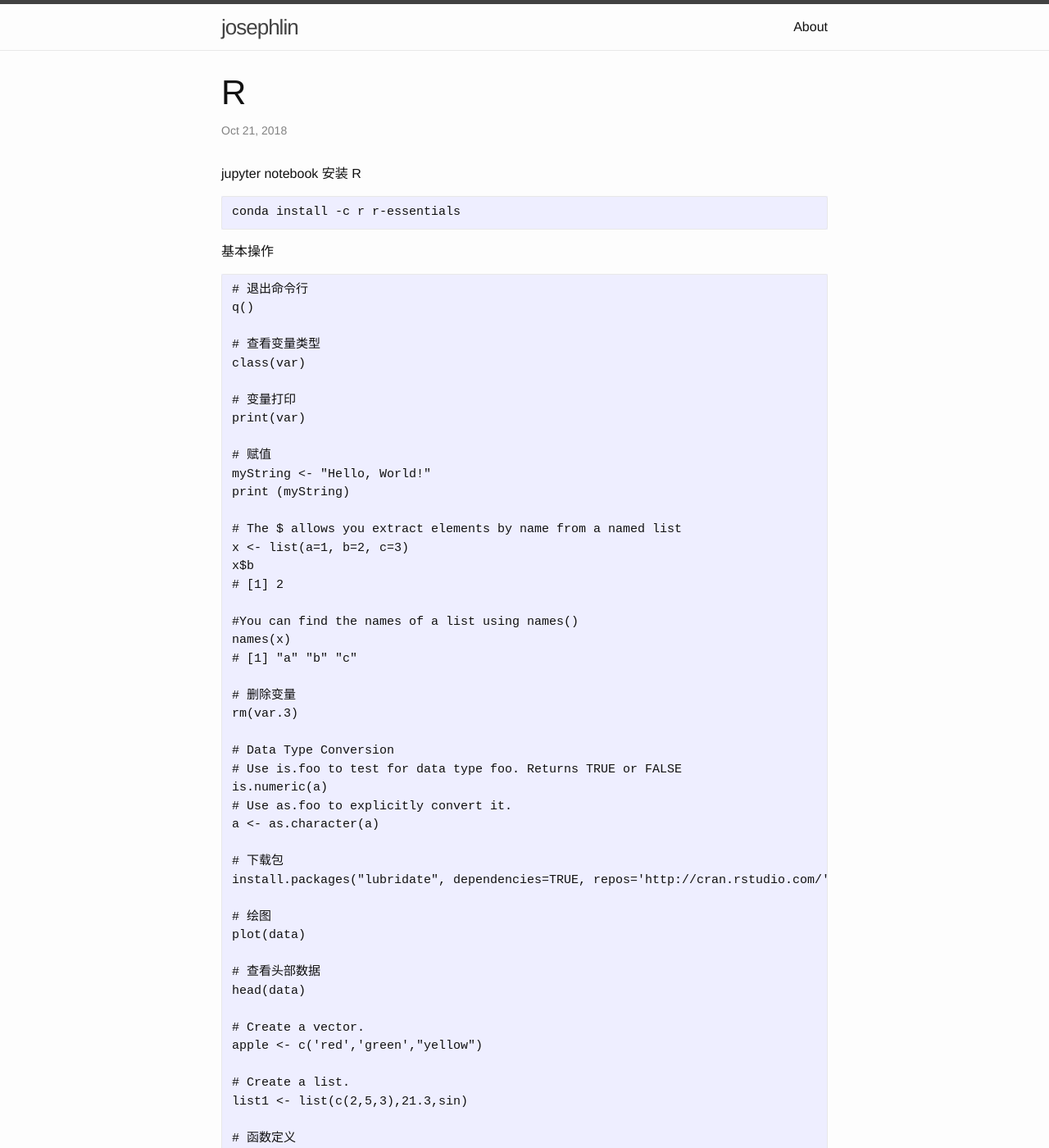
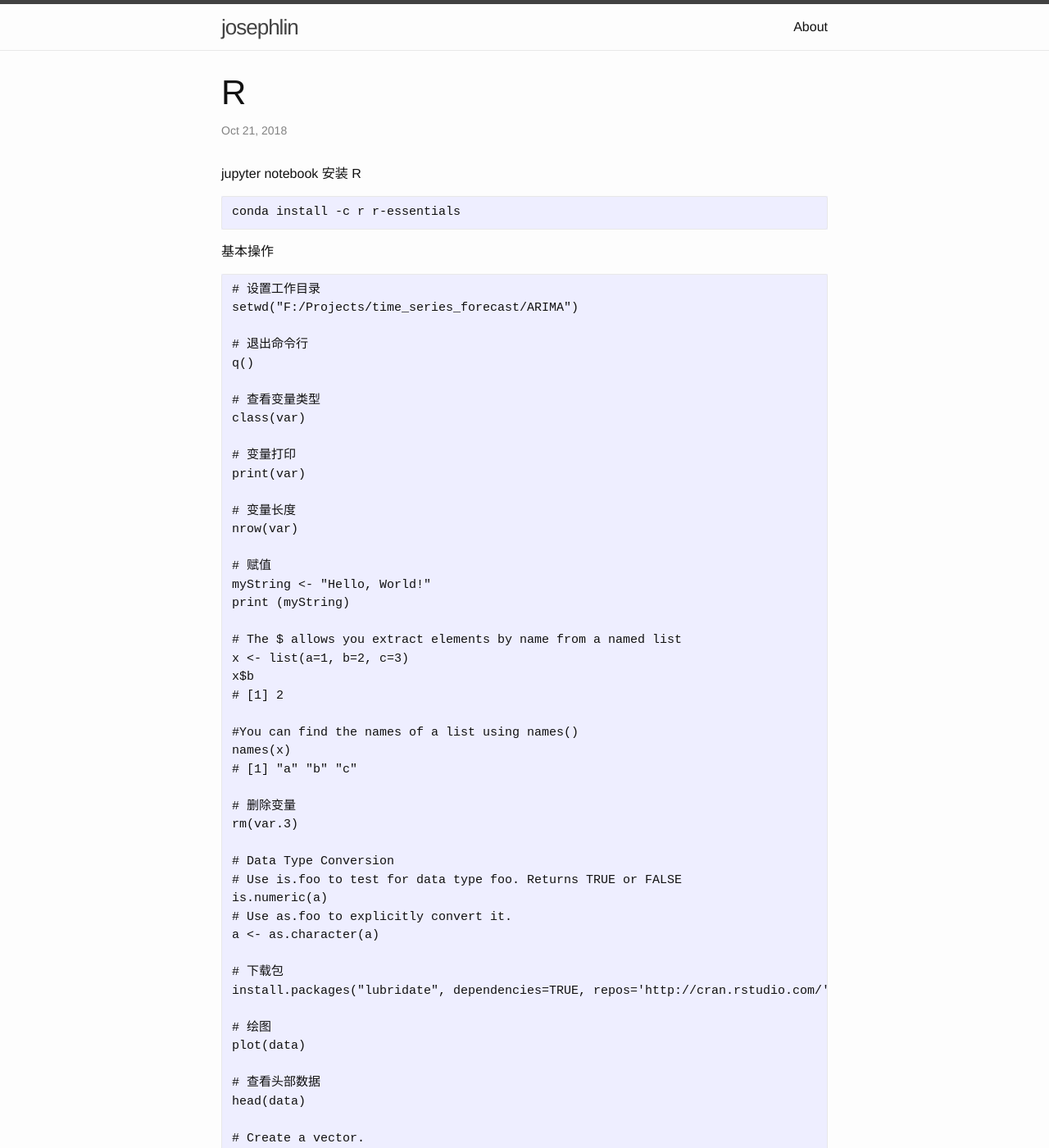
Before and after one commit to josephstalin117/josephstalin117.github.io, a Jekyll site: the page built from _posts/2018-10-21-R.markdown, in a window 1280 px wide and 1400 px high. Shown: the whole window at 82% size. Built offline with Jekyll 4.4.1, drawn with Linux system fonts in a browser that asks for light colours; some of the changed text lies outside the part shown.

Commit message:
add arima of r

````diff
--- a/_posts/2018-10-21-R.markdown
+++ b/_posts/2018-10-21-R.markdown
@@ -12,6 +12,9 @@ conda install -c r r-essentials
 
 基本操作
 ```
+# 设置工作目录
+setwd("F:/Projects/time_series_forecast/ARIMA")
+
 # 退出命令行
 q()
 
@@ -20,6 +23,9 @@ class(var)
 
 # 变量打印
 print(var)
+
+# 变量长度
+nrow(var)
 
 # 赋值
 myString <- "Hello, World!"
````
